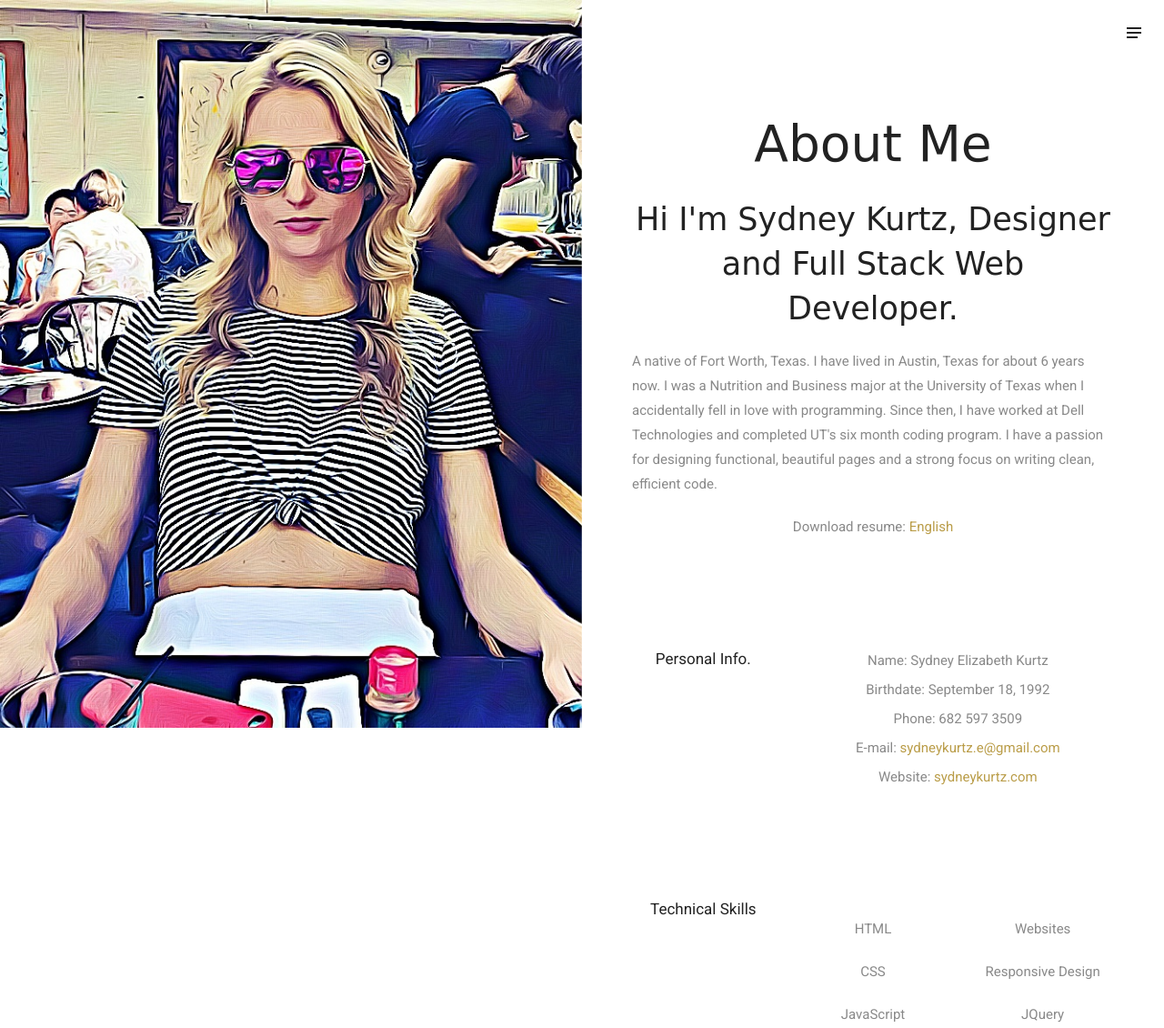
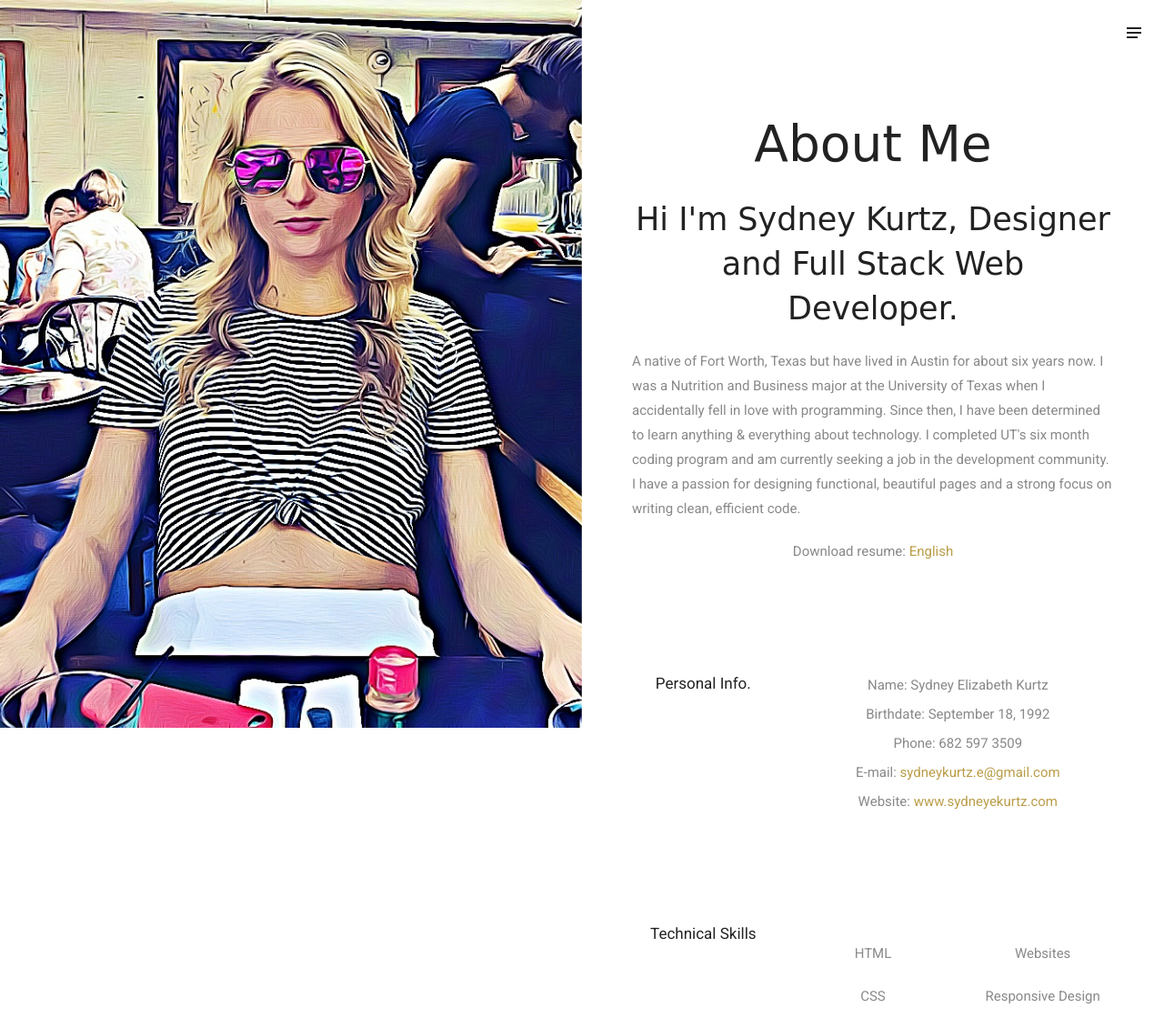
Before and after one commit to skurtz92/SydneyKurtz, a PHP site: page /about.html in a window 1280 px wide. Shown: the top 1130 px of the page at 91% size. Run offline with PHP 8.4, Linux system fonts and the light colour scheme; some libraries are stand-ins or nearby versions; some web fonts are replaced.

Commit message:
updated resume

```diff
--- a/about.html
+++ b/about.html
@@ -88,7 +88,7 @@
                     <div class="row">
                         <div class="col-sm-12">
                             <h1>About Me <br><h1>
-                    <h2>Hi I'm Sydney Kurtz, Designer and Full Stack Web Developer.</h2><h3>A native of Fort Worth, Texas. I have lived in Austin, Texas for about 6 years now. I was a Nutrition and Business major at the University of Texas when I accidentally fell in love with programming. Since then, I have worked at Dell Technologies and completed UT's six month coding program. I have a passion for designing functional, beautiful pages and a strong focus on writing clean, efficient code.</h3>
+                    <h2>Hi I'm Sydney Kurtz, Designer and Full Stack Web Developer.</h2><h3>A native of Fort Worth, Texas but have lived in Austin for about six years now. I was a Nutrition and Business major at the University of Texas when I accidentally fell in love with programming. Since then, I have been determined to learn anything & everything about technology. I completed UT's six month coding program and am currently seeking a job in the development community. I have a passion for designing functional, beautiful pages and a strong focus on writing clean, efficient code.</h3>
 
                     <ul class="split-list-edit">
                         <li>Download resume:
@@ -113,7 +113,7 @@
                                     <li>Birthdate: September 18, 1992</li>
                                     <li>Phone: 682 597 3509</li>
                                     <li>E-mail: <a href="#">sydneykurtz.e@gmail.com </a></li>
-                                    <li>Website: <a href="#">sydneykurtz.com</a></li>
+                                    <li>Website: <a href="#">www.sydneyekurtz.com</a></li>
                                 </ul>
                             </div>
                         </div>
--- a/assets/php/contact.php
+++ b/assets/php/contact.php
@@ -4,7 +4,7 @@
 	$to      = "web-master72@yandex.ru";
 	$subject = "Node Contact Form";
 
-	// You can put here your email
+	//
 	$header = "From: sydneykurtz.e@gmail.com\r\n";
 	$header.= "MIME-Version: 1.0\r\n";
 	$header.= "Content-Type: text/plain; charset=utf-8\r\n";
```
Also changed, not shown: 1 other file.
